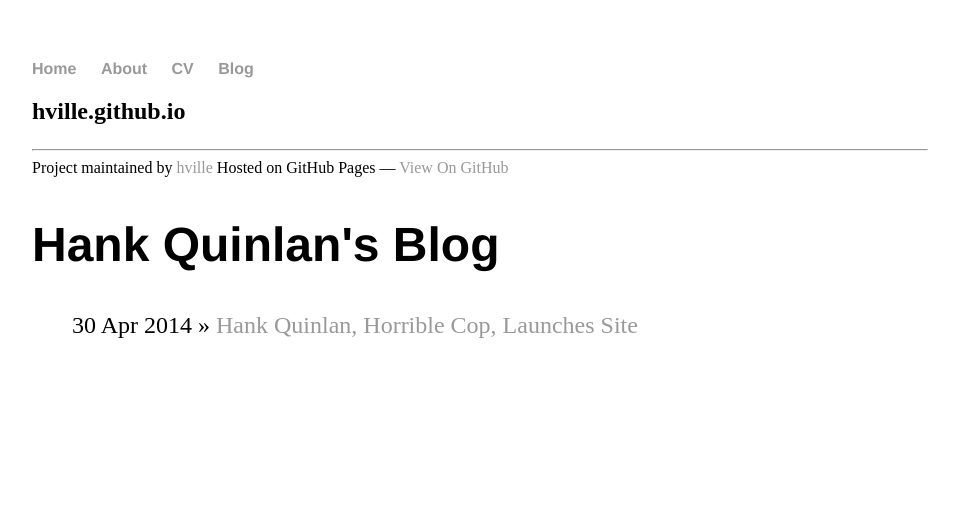
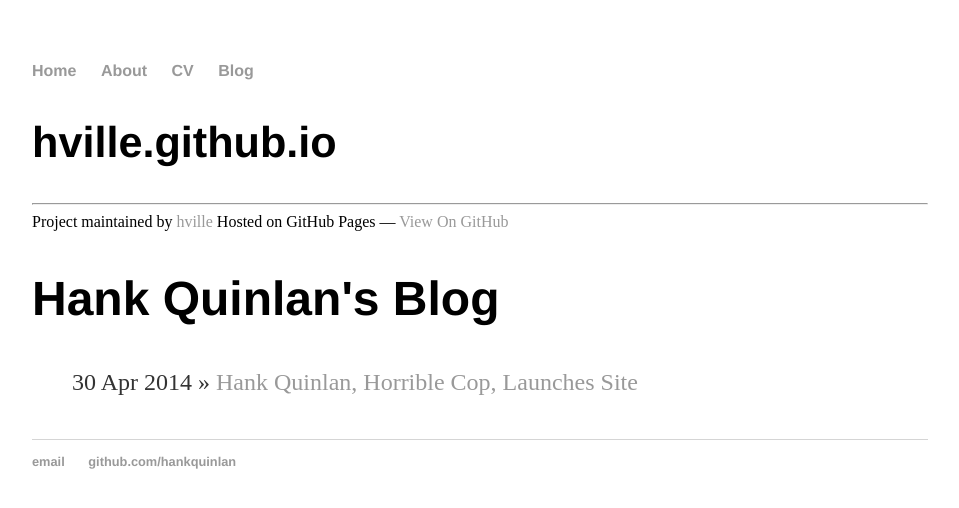
Before and after one commit to hville/hville.github.io, a Jekyll site: the page built from blog/index.html, in a window 1280 px wide. Shown: the top 508 px of the page, without its empty margins (160-1119 px from the left). Built offline with Jekyll 4.4.1, drawn with Linux system fonts in a browser that asks for light colours; the repository's description, which GitHub fills in, is left out.

Commit message:
simplify

```diff
--- a/_config.yml
+++ b/_config.yml
@@ -1,17 +1,18 @@
+name: config.yml
+permalink: /blog/:year/:month:day:title
 # theme: jekyll-theme-midnight
 # jekyll-theme-midnight options
 # title: [The title of your site]
 # description: [A short description of your site's purpose]
 # show_downloads: false
 # google_analytics: [Your Google Analytics tracking ID]
-
-plugins:
-  - jekyll-gist
+#plugins:
+#  - jekyll-gist
 #  - jekyll-github-metadata
-  - jekyll-relative-links
-relative_links:
-  enabled: true
-  collections: true
+#  - jekyll-relative-links
+#relative_links:
+#  enabled: true
+#  collections: true
 include:
   - CONTRIBUTING.md
   - README.md
@@ -21,10 +22,8 @@
   - CONTRIBUTING.md
   - ISSUE_TEMPLATE.md
   - PULL_REQUEST_TEMPLATE.md
-gist:
-  noscript: false
-
-## permalink: /blog/:year/:month:day:title
+#gist:
+#  noscript: false
 
 #lsi: false
 #safe: true
--- a/_layouts/default.html
+++ b/_layouts/default.html
@@ -2,22 +2,10 @@
 <html lang="{{ site.lang | default: "en-US" }}">
 <head>
   <title>{{ page.title }}</title>
-    <meta charset="utf-8">
-    <meta http-equiv="X-UA-Compatible" content="IE=edge">
-    {% seo %}
   <link rel="stylesheet" type="text/css" href="/css/main.css">
-    <!--<script src="https://code.jquery.com/jquery-1.12.4.min.js" integrity="sha256-ZosEbRLbNQzLpnKIkEdrPv7lOy9C27hHQ+Xp8a4MxAQ=" crossorigin="anonymous"></script>
-    <script src="{{ '/assets/js/respond.js' | relative_url }}"></script>-->
-    <!--[if lt IE 9]>
-      <script src="//html5shiv.googlecode.com/svn/trunk/html5.js"></script>
-    <![endif]-->
-    <!--[if lt IE 8]>
-    <link rel="stylesheet" href="{{ '/assets/css/ie.css' | relative_url }}">
-    <![endif]-->
   <meta name="viewport" content="width=device-width, initial-scale=1, user-scalable=no">
-    <script href="/js/note.js"></script>
+  <!-- <script href="/js/note.js"></script> -->
 </head>
-  <body>
 <body>
   <nav>
     <ul>
@@ -39,5 +27,11 @@
       {{ content }}
     </section>
   </div>
+  <footer>
+    <ul>
+    <li><a href="mailto:hankquinlanhub@gmail.com">email</a></li>
+    <li><a href="https://github.com/hankquinlan">github.com/hankquinlan</a></li>
+    </ul>
+   </footer>
 </body>
 </html>
--- a/css/main.css
+++ b/css/main.css
@@ -1,43 +1,29 @@
-body {
-	margin: 60px auto;
-	width: 70%;
-}
-nav ul, footer ul {
-	font-family:'Helvetica', 'Arial', 'Sans-Serif';
-	padding: 0px;
-	list-style: none;
-	font-weight: bold;
-}
-nav ul li, footer ul li {
-	display: inline;
-	margin-right: 20px;
-}
-a {
-	text-decoration: none;
-	color: #999;
-}
-a:hover {
-	text-decoration: underline;
-}
-h1 {
-	font-size: 3em;
-	font-family:'Helvetica', 'Arial', 'Sans-Serif';
-}
-p {
-	font-size: 1.5em;
-	line-height: 1.4em;
-	color: #333;
-}
-footer {
-	border-top: 1px solid #d5d5d5;
-	font-size: .8em;
-}
+body { margin: 60px auto; width: 70%; }
 
-ul.posts {
-	margin: 20px auto 40px;
-	font-size: 1.5em;
-}
+a { text-decoration: none; color: #999; }
+a:hover { text-decoration: underline; }
 
-ul.posts li {
-	list-style: none;
-}
+p, ul { font-size: 1.5em; line-height: 1.4em; color: #333; }
+
+h1, h2, h3, h4 { font-family: 'Helvetica', 'Arial', 'Sans-Serif'; }
+h1 { font-size: 3em;  }
+h2 { font-size: 2.7em; }
+h3 { font-size: 2.3em; }
+h4 { font-size: 1.9em; }
+
+nav ul, footer ul { font-size: 1em; font-family: 'Helvetica', 'Arial', 'Sans-Serif'; padding: 0px; list-style: none; font-weight: bold; }
+nav ul li, footer ul li { display: inline; margin-right: 20px; }
+
+footer { border-top: 1px solid #d5d5d5; font-size: .8em; }
+
+/* Blog */
+ul.posts { margin: 20px auto 40px; font-size: 1.5em; }
+ul.posts li { list-style: none; }
+
+/* CV */
+.cv { margin: 0px 0px 60px; }
+.cv h1 { font-size: 3em; }
+.cv h2 { font-size: 2em; }
+.cv address, .cv .download { font-family: 'Helvetica', 'Arial', 'Sans-Serif'; }
+.cv address, .cv p { font-size: 1.2em; }
+.cv .download { float: right; font-size: .8em; text-transform: uppercase; }
```
Lines whose indentation alone changed are shown as unchanged.
